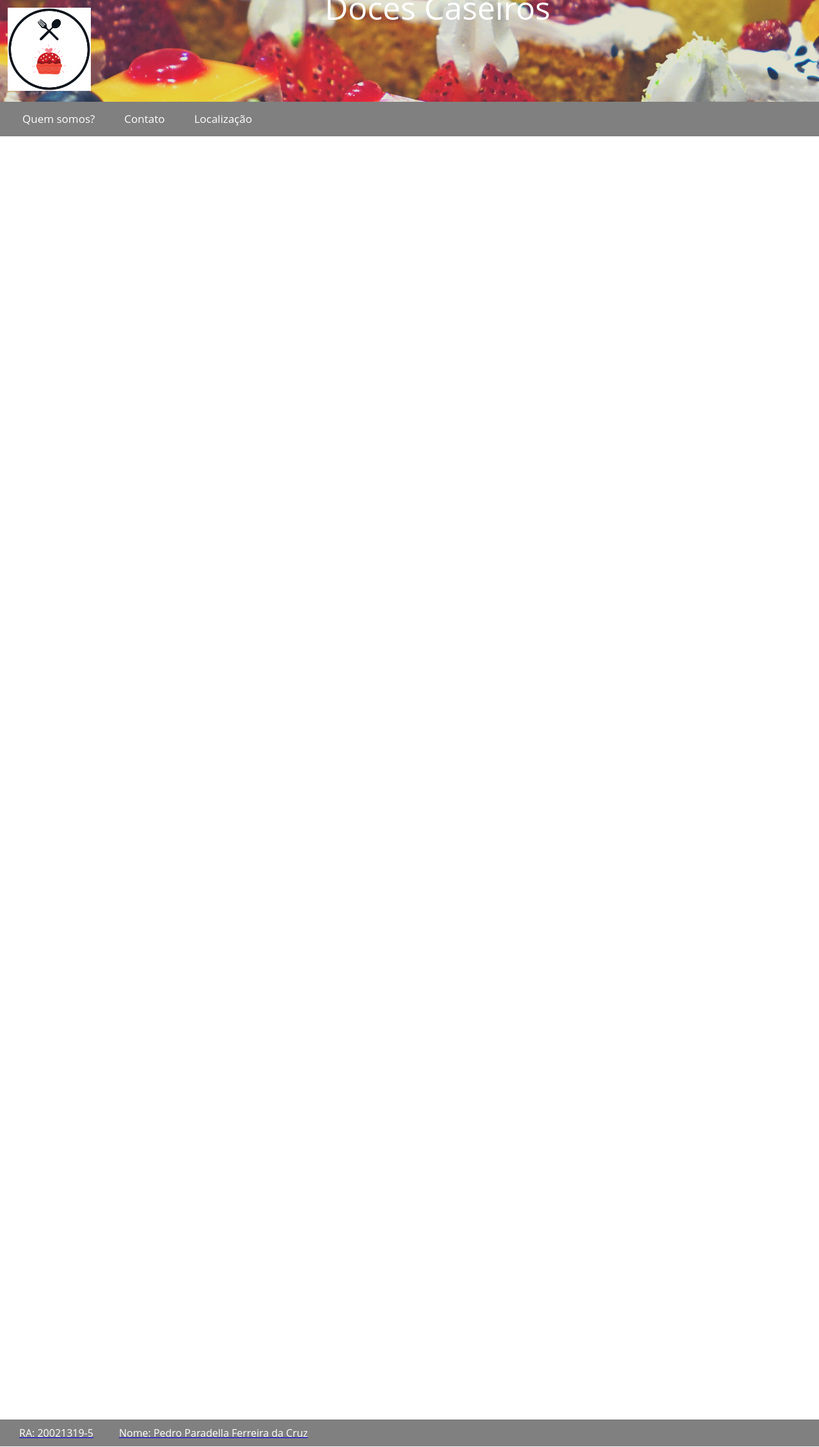
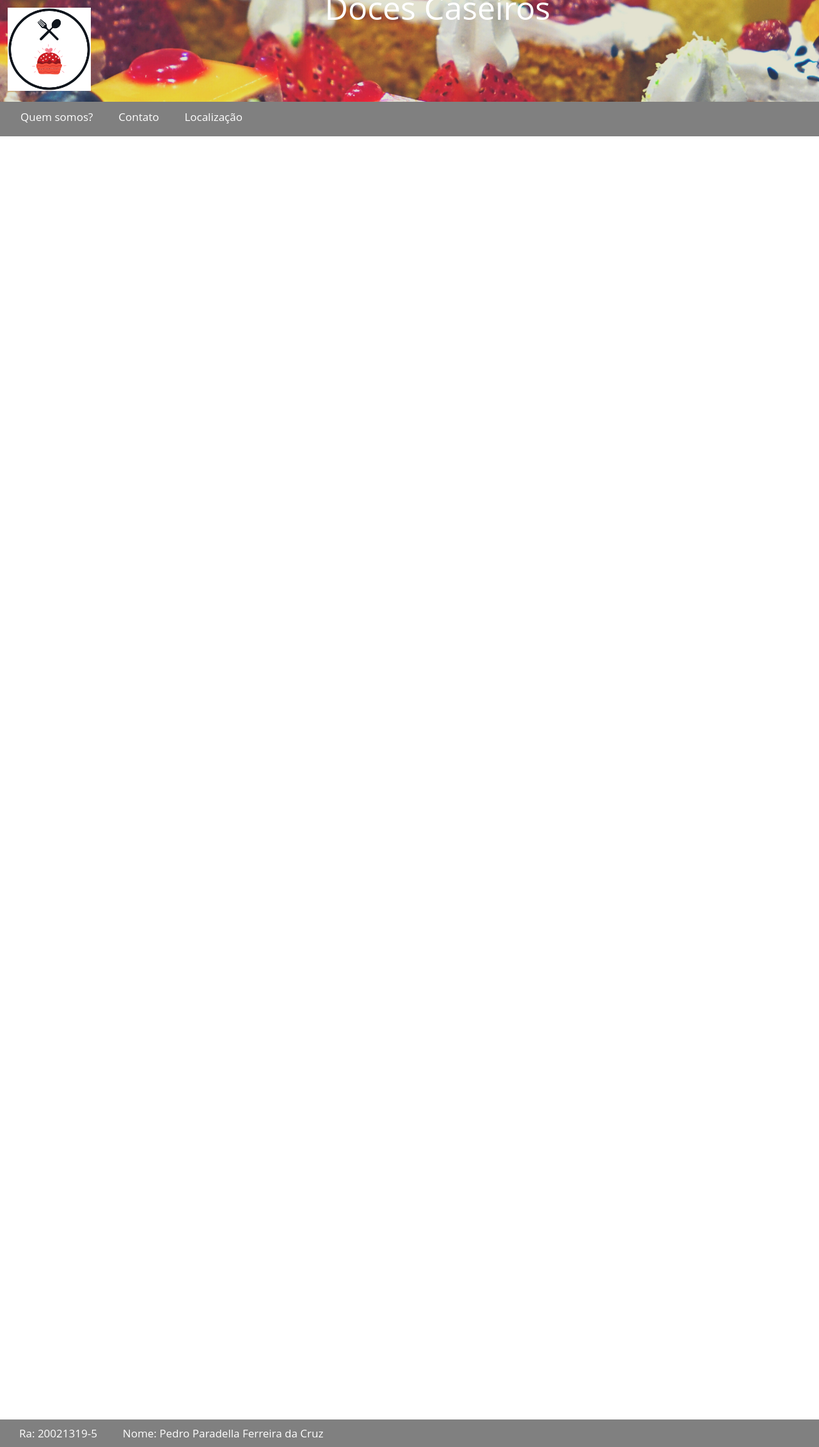
Before and after one commit to PedroParadellaF/20021319-5_PedroParadella, a PHP site: page / in a window 1280 px wide. Shown: the whole page at 64% size. Run offline with PHP 8.4, Linux system fonts and the light colour scheme.

Commit message:
index , css alterados e adição de paginas

```diff
--- a/css/main.css
+++ b/css/main.css
@@ -5,7 +5,6 @@
 }
 
 header{
-
     background-repeat: no-repeat;
     background-size: cover;
     background-position: center center;
@@ -29,6 +28,7 @@ header img{
 }
 
 nav, ul{
+    text-decoration: none;
     list-style: none;
     display: flex;
 }
@@ -40,14 +40,12 @@ nav li a{
 }
 
 nav li a:hover{
-    color: blue;
+    color:antiquewhite;
 }
 
 nav li{
     margin: 0 20px;
-    padding: 3px ;
 }
-
 .logo{
     background-image: url(../images/fundodoce.png);
 }
@@ -60,10 +58,15 @@ nav li{
 
 .rodape{
     text-decoration: none;
-    margin: 0 20px;
+    margin: auto;
     color: white;
     list-style: none;
+    bottom: 800px;
+    right: 350px;
+    left: 50px;
+    top: 0;
 }
+
 
 .tt{
     width: 380px;
--- a/index.php
+++ b/index.php
@@ -31,11 +31,15 @@
 
         </iframe>
 
-    <footer class="rodapefinal">
-           <p class="rodape">RA: 20021319-5</p>
-           <p class="rodape"> Nome: Pedro Paradella Ferreira da Cruz</p>
-    </footer>
-
+        <footer class="rodapefinal">
+           <nav>
+               <ul>
+                   <li><a href="#fim">Ra: 20021319-5</a></li>
+                   <li><a href="#fim">Nome: Pedro Paradella Ferreira da Cruz</a></li>
+               </ul>
+           </nav>
+        </footer>
+        <a name="fim"></a>
     </body>
 
 </html>
```
Also changed, not shown: pages/contatolocal.php (added), pages/home.php (added), pages/information.php (added), pages/quem somos.php (renamed from pages/quem somos.html).
